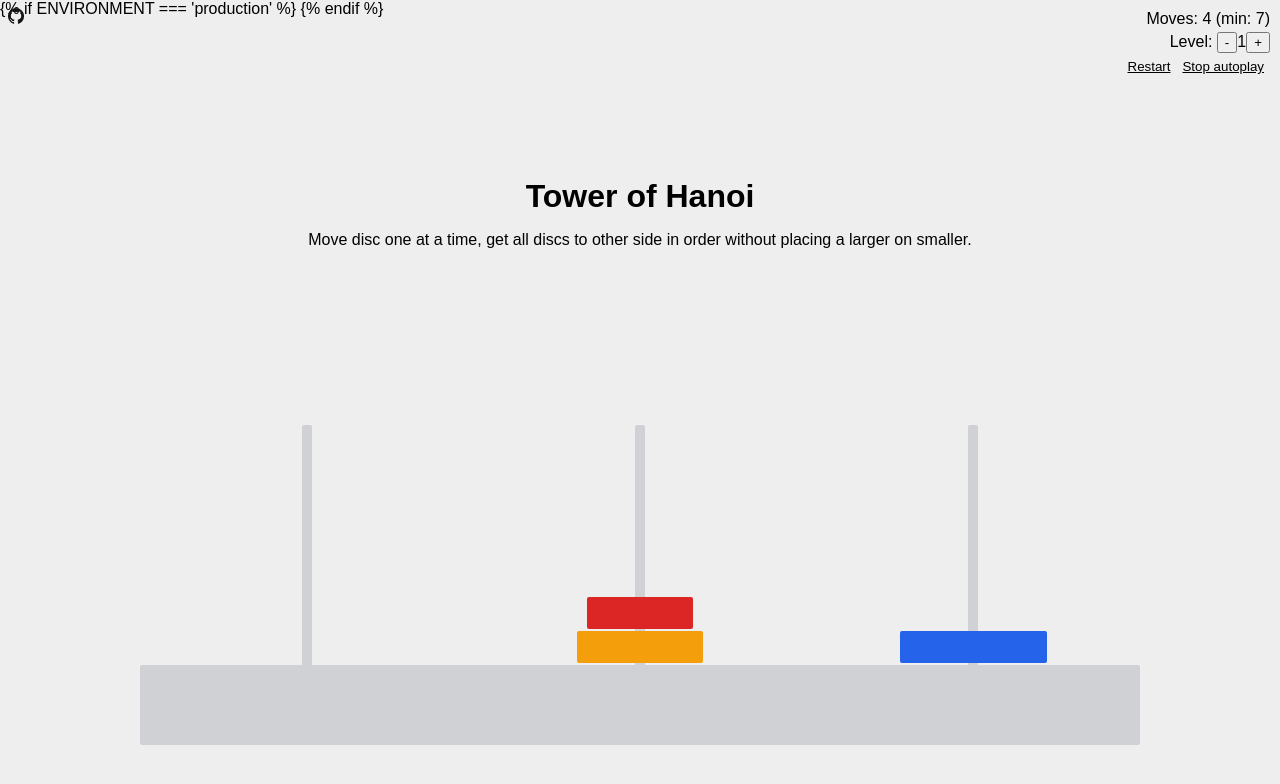
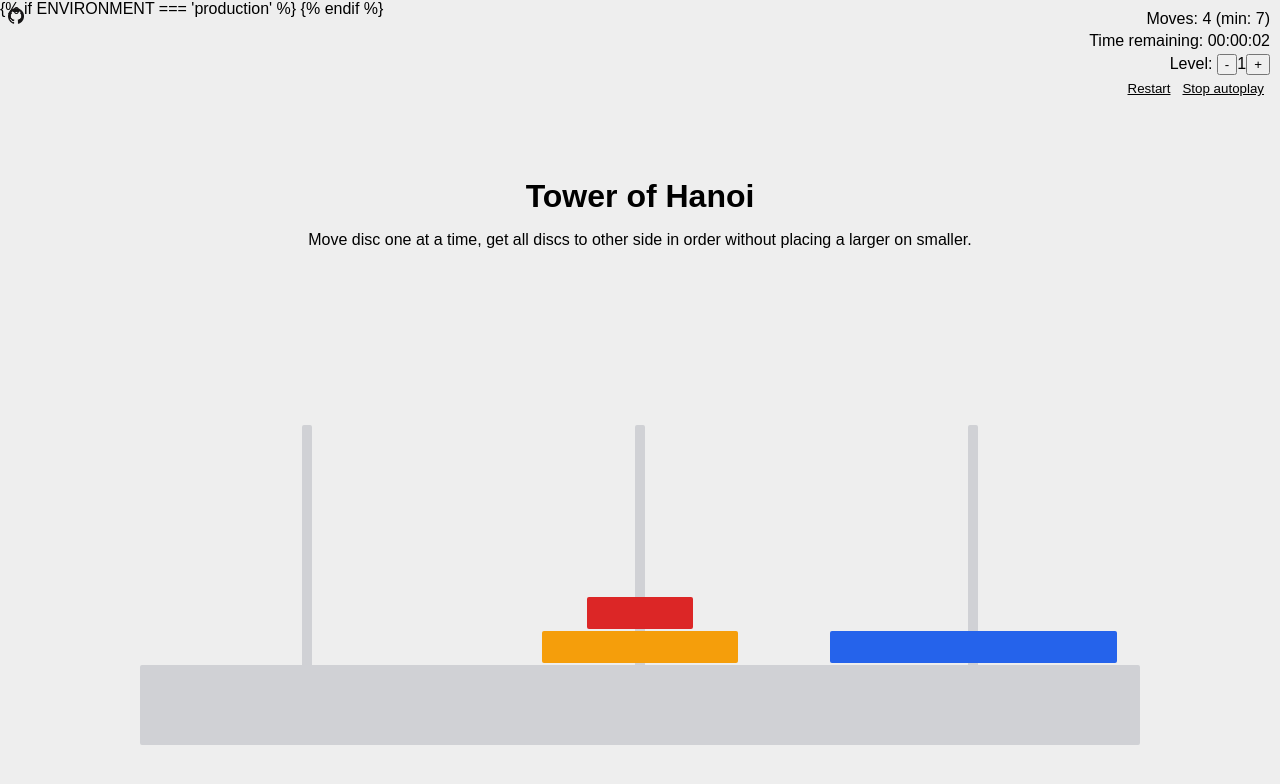
Before and after one commit to amprew/tower-of-hanoi, a React app: page / in a window 1280 px wide. Both pictures are taken after a click on the button "Autoplay". Shown: the top 784 px of the page. Built offline with nearby package versions, Linux system fonts and the light colour scheme.

Commit message:
Add estimation timer

```diff
--- a/public/style.css
+++ b/public/style.css
@@ -149,52 +149,90 @@ html, body {
 
 .block-1 {
   background-color: rgba(220, 38, 38);
-  width: 32%;
 }
 
 .block-2 {
   background-color: rgba(245, 158, 11);
-  width: 38%;
 }
 
 .block-3 {
   background-color: rgba(37, 99, 235);
-  width: 44%;
 }
 
 .block-4 {
   background-color: rgba(253, 230, 138);
-  width: 50%;
 }
 
 .block-5 {
   background-color: rgba(0, 0, 0);
-  width: 56%;
 }
 
 .block-6 {
   background-color: rgba(5, 150, 105);
-  width: 62%;
 }
 
 .block-7 {
   background-color: #7c3aed;
-  width: 68%;
 }
 
 .block-8 {
   background-color: #db2777;
-  width: 74%;
 }
 
 .block-9 {
   background-color: #0891b2;
-  width: 80%;
 }
 
 .block-10 {
   background-color: #64748b;
-  width: 86%;
+}
+
+.block-11 {
+  background-color: #dc2626;
+}
+
+.block-12 {
+  background-color: #ea580c;
+}
+
+.block-13 {
+  background-color: #ca8a04;
+}
+
+.block-14 {
+  background-color: #65a30d;
+}
+
+.block-15 {
+  background-color: #059669;
+}
+
+.block-16 {
+  background-color: #0891b2;
+}
+
+.block-17 {
+  background-color: #2563eb;
+}
+
+.block-18 {
+  background-color: #4f46e5;
+}
+
+.block-19 {
+  background-color: #9333ea;
+}
+
+.block-20 {
+  background-color: #c026d3;
+}
+
+.block-21 {
+  background-color: #db2777;
+}
+
+.block-22 {
+  background-color: #e11d48;
 }
 
 .github-link {
--- a/src/actions/game-controls.ts
+++ b/src/actions/game-controls.ts
@@ -11,7 +11,7 @@ export const resetGame = () => {
 
 export const setLevel = (levelNumber: number) => {
   return (dispatch) => {
-    if(levelNumber < 1 || levelNumber > 8) return;
+    if(levelNumber < 1 || levelNumber > 10) return;
     dispatch({
       type: SET_LEVEL_ACTION,
       value: levelNumber
--- a/src/actions/select-item.ts
+++ b/src/actions/select-item.ts
@@ -37,6 +37,7 @@ export const setSelectedColumn = (itemN: number, animation: () => Promise<void>)
     dispatchAnimating(dispatch, true);
 
     animation().then(() => {
+      if(getState().board !== board) return;
       dispatchSelectedColumn(dispatch, itemN);
       dispatchAnimating(dispatch, false);
     });
--- a/src/components/block.tsx
+++ b/src/components/block.tsx
@@ -2,11 +2,18 @@ import React from 'react';
 
 type Props = {
   size: number;
-  active: boolean;
+  blockCount: number;
+  active?: boolean;
 }
 
-const Block = ({ size, active = false }: Props) => {
-  return <div className={`block block-${size} ${active ? 'active-block' : ''}`}></div>
+const Block = ({ size, blockCount, active = false }: Props) => {
+  const width = 32 + ((size - 1) * 54) / (blockCount - 1);
+  return (
+    <div
+      className={`block block-${size} ${active ? 'active-block' : ''}`}
+      style={{ width: `${width}%` }}
+    />
+  );
 };
 
 export default React.memo(Block);
--- a/src/components/col.tsx
+++ b/src/components/col.tsx
@@ -6,6 +6,7 @@ import Block from './block';
 
 type Props = {
   items: number[],
+  blockCount: number,
   currentSelected: number,
   setSelectedColumn: (index: number, animation: () => Promise<void>) => boolean,
   index: number,
@@ -51,6 +52,7 @@ const applyActiveShake = () => {
 
 const Col = ({
   items,
+  blockCount,
   currentSelected,
   setSelectedColumn,
   index,
@@ -84,7 +86,7 @@ const Col = ({
         {
           items
             .slice(currentSelected === index ? 1 : 0)
-            .map((item) => <Block size={item} key={item} />)
+            .map((item) => <Block size={item} blockCount={blockCount} key={item} />)
         }
     </div>
   );
--- a/src/components/current-item.tsx
+++ b/src/components/current-item.tsx
@@ -2,7 +2,7 @@ import React from 'react';
 
 import Block from './block';
 
-const CurrentItem = ({ board, currentSelected, hoverOverride }) => {
+const CurrentItem = ({ board, currentSelected, hoverOverride, blockCount }) => {
   if(currentSelected === null) {
     return null;
   }
@@ -14,7 +14,7 @@ const CurrentItem = ({ board, currentSelected, hoverOverride }) => {
 
   return (
     <div className="col col-short col-active" style={{ left: hoverOverride !== null ? gameWidth*hoverOverride : gameWidth*currentSelected }}>
-      <Block size={currentSelectedSize} active={true} />
+      <Block size={currentSelectedSize} blockCount={blockCount} active={true} />
     </div>
   );
 };
--- a/src/components/game.tsx
+++ b/src/components/game.tsx
@@ -1,4 +1,4 @@
-import React, { useEffect, useState } from 'react';
+import React, { useEffect, useRef, useState } from 'react';
 import { connect } from 'react-redux';
 import { bindActionCreators } from 'redux';
 
@@ -16,20 +16,41 @@ import LevelSelector from './level-selector';
 
 import { getBlockCount } from '../reducers/game';
 
-const getHanoiMoves = (blockCount: number): [number, number][] => {
-  const moves: [number, number][] = [];
-  const moveStack = (count: number, from: number, to: number, spare: number) => {
-    if(count === 0) return;
-    moveStack(count - 1, from, spare, to);
-    moves.push([from, to]);
-    moveStack(count - 1, spare, to, from);
-  };
+const getHanoiMove = (
+  blockCount: number,
+  moveNumber: number,
+  diskPositions: number[]
+): [number, number] => {
+  let diskIndex = 0;
+  let remainingMoves = moveNumber;
+  while(remainingMoves % 2 === 0) {
+    diskIndex += 1;
+    remainingMoves /= 2;
+  }
 
-  moveStack(blockCount, 0, 2, 1);
-  return moves;
+  const diskNumber = diskIndex + 1;
+  const direction = blockCount % 2 === diskNumber % 2 ? -1 : 1;
+  const from = diskPositions[diskIndex];
+  const to = (from + direction + 3) % 3;
+  diskPositions[diskIndex] = to;
+  return [from, to];
 };
 
 const wait = (duration: number) => new Promise<void>(resolve => setTimeout(resolve, duration));
+
+const MOVE_ANIMATION_DURATION_MS = 150;
+const MOVE_PAUSE_MS = 220;
+const ESTIMATED_SECONDS_PER_MOVE = (
+  MOVE_ANIMATION_DURATION_MS * 2 + MOVE_PAUSE_MS
+) / 1000;
+
+const formatCountdown = (seconds: number) => {
+  const totalSeconds = Math.max(0, Math.ceil(seconds));
+  const hours = Math.floor(totalSeconds / 3600).toString().padStart(2, '0');
+  const minutes = Math.floor((totalSeconds % 3600) / 60).toString().padStart(2, '0');
+  const remainingSeconds = (totalSeconds % 60).toString().padStart(2, '0');
+  return `${hours}:${minutes}:${remainingSeconds}`;
+};
 
 const Game = ({
   board,
@@ -43,6 +64,8 @@ const Game = ({
 }) => {
   const [hoverOverride, setHoverOverride] = useState(null);
   const [isAutoplaying, setIsAutoplaying] = useState(false);
+  const [countdownSeconds, setCountdownSeconds] = useState(0);
+  const countdownDeadline = useRef<number | null>(null);
   const handleMouseOver = (index) => {
     if(isAnimating || isAutoplaying) return;
     setHoverOverride(index)
@@ -54,19 +77,52 @@ const Game = ({
   const gameWon = board[board.length-1].length >= blockCount;
 
   useEffect(() => {
-    if(!isAutoplaying) return undefined;
+    if(!isAutoplaying) {
+      countdownDeadline.current = null;
+      setCountdownSeconds(0);
+      return undefined;
+    }
 
     let cancelled = false;
-    const moves = getHanoiMoves(blockCount);
     let moveIndex = 0;
+    const diskPositions = Array(blockCount).fill(0);
+    const totalMoves = (2 ** blockCount) - 1;
+    const recentMoveDurations: number[] = [];
+    const startedAt = Date.now();
+    let lastEstimateAt = startedAt;
+    countdownDeadline.current = startedAt + totalMoves * ESTIMATED_SECONDS_PER_MOVE * 1000;
+    setCountdownSeconds(Math.ceil(totalMoves * ESTIMATED_SECONDS_PER_MOVE));
+
+    const countdownTimer = window.setInterval(() => {
+      const now = Date.now();
+      if(now - lastEstimateAt >= 5000 && recentMoveDurations.length > 0) {
+        const averageMoveDuration = recentMoveDurations.reduce(
+          (total, duration) => total + duration,
+          0
+        ) / recentMoveDurations.length;
+        const remainingMoves = totalMoves - moveIndex;
+        countdownDeadline.current = now + remainingMoves * averageMoveDuration;
+        lastEstimateAt = now;
+      }
+
+      const deadline = countdownDeadline.current;
+      if(deadline !== null) {
+        const secondsRemaining = Math.ceil(Math.max(0, deadline - now) / 1000);
+        setCountdownSeconds(Math.max(1, secondsRemaining));
+      }
+    }, 1000);
+
     const playNextMove = () => {
       if(cancelled) return;
-      if(moveIndex >= moves.length) {
+      if(moveIndex >= totalMoves) {
+        countdownDeadline.current = Date.now();
+        setCountdownSeconds(0);
         setIsAutoplaying(false);
         return;
       }
 
-      const [from, to] = moves[moveIndex];
+      const moveStartedAt = Date.now();
+      const [from, to] = getHanoiMove(blockCount, moveIndex + 1, diskPositions);
       setHoverOverride(from);
       const columns = document.querySelectorAll<HTMLElement>('.col.block-group');
       let pickAnimation = Promise.resolve();
@@ -79,7 +135,7 @@ const Game = ({
         if(cancelled) return;
 
         setHoverOverride(to);
-        return wait(220).then(() => {
+        return wait(MOVE_PAUSE_MS).then(() => {
           if(cancelled) return;
 
           let dropAnimation = Promise.resolve();
@@ -91,6 +147,8 @@ const Game = ({
           return dropAnimation.then(() => {
             if(cancelled) return;
             moveIndex += 1;
+            recentMoveDurations.push(Date.now() - moveStartedAt);
+            if(recentMoveDurations.length > 100) recentMoveDurations.shift();
             playNextMove();
           });
         });
@@ -101,6 +159,7 @@ const Game = ({
     playNextMove();
     return () => {
       cancelled = true;
+      window.clearInterval(countdownTimer);
     };
   }, [isAutoplaying, blockCount, setSelectedColumn]);
 
@@ -108,6 +167,10 @@ const Game = ({
   const handleReset = () => {
     stopAutoplay();
     resetGame();
+  };
+  const handleAutoplayToggle = () => {
+    resetGame();
+    setIsAutoplaying(!isAutoplaying);
   };
   const handleSetLevel = (newLevel: number) => {
     stopAutoplay();
@@ -126,10 +189,15 @@ const Game = ({
       <div className="game">
         <div className="game-controls">
           <MoveCount count={moveCount} blockCount={blockCount} />
+          {(isAutoplaying || gameWon) && (
+            <div aria-live="polite">
+              Time remaining: <time>{formatCountdown(countdownSeconds)}</time>
+            </div>
+          )}
           <LevelSelector level={level} setLevel={handleSetLevel} />
           <button onClick={handleReset} type="button" className="link-button">Restart</button>
           <button
-            onClick={() => setIsAutoplaying(!isAutoplaying)}
+            onClick={handleAutoplayToggle}
             type="button"
             className="link-button"
             disabled={gameWon && !isAutoplaying}
@@ -139,7 +207,7 @@ const Game = ({
         </div>
 
         <div className="col-wrapper current-item-container">
-          <CurrentItem board={board} currentSelected={currentSelected} hoverOverride={hoverOverride} />
+          <CurrentItem board={board} currentSelected={currentSelected} hoverOverride={hoverOverride} blockCount={blockCount} />
         </div>
 
         <div className="col-wrapper" style={{ height: boardHeight }}>
@@ -147,6 +215,7 @@ const Game = ({
             board.map((items, index) => (
               <Col
                 items={items}
+                blockCount={blockCount}
                 currentSelected={currentSelected}
                 setSelectedColumn={setSelectedColumn}
                 index={index}
```
